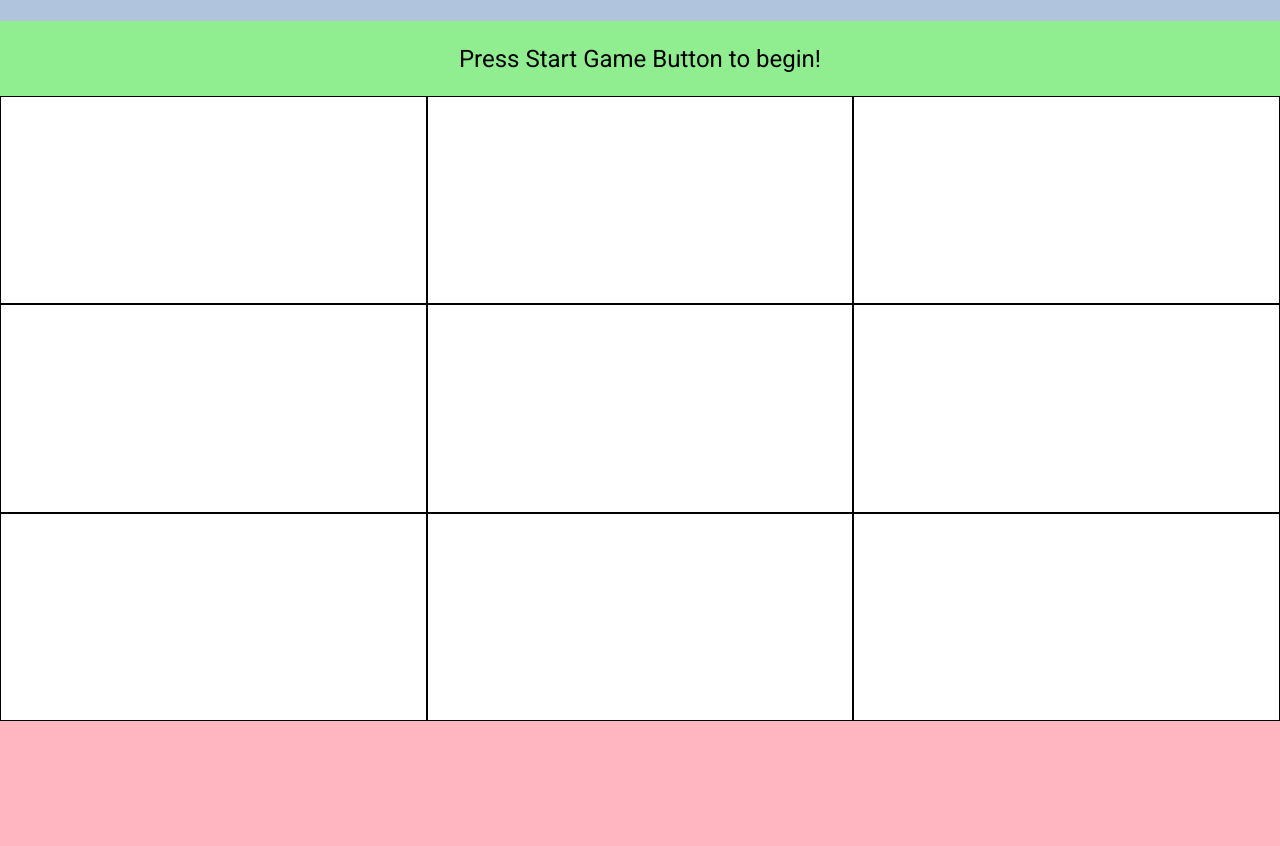
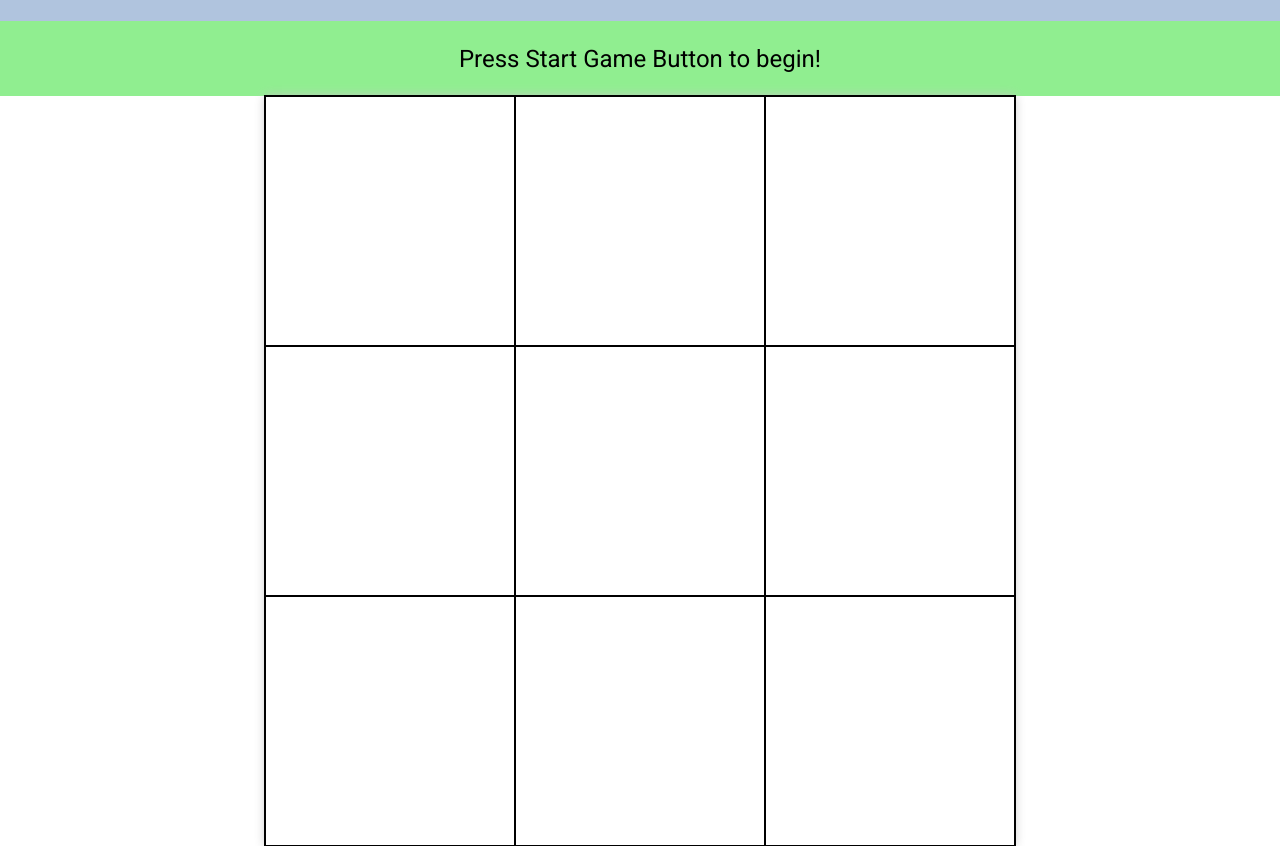
Before and after one commit to rafaelcestti/tic-tac-toe, a plain HTML site: page index.html in a window 1280 px wide. Shown: the part 79-925 px from the top of the page. Before the commit the page ends 800 px from the top, so only its background shows below. Drawn offline with Linux system fonts and the light colour scheme.

Commit message:
Make page prettier

```diff
--- a/index.html
+++ b/index.html
@@ -34,6 +34,7 @@
             <button id="startGameButton">Start Game</button>
         </div>
         <h1 id="currentTurnContainer">Press Start Game Button to begin!</h1>
+        <div id="gameboardContainer">
             <div id="gameboard">
                 <div class="cell" data-row="0" data-column="0"></div>
                 <div class="cell" data-row="0" data-column="1"></div>
@@ -45,5 +46,6 @@
                 <div class="cell" data-row="2" data-column="1"></div>
                 <div class="cell" data-row="2" data-column="2"></div>
             </div>
+        </div>
     </body>
 </html>
--- a/style.css
+++ b/style.css
@@ -10,7 +10,6 @@ body {
         "playerTurn" 75px
         "gameboard" 1fr
         / 1fr;
-    background-color: lightpink;
 }
 
 /* Navbar Styling */
@@ -40,14 +39,19 @@ body {
 }
 
 /* Gameboard and Cell styling */
+#gameboardContainer {
+    display: flex;
+    justify-content: center;
+    align-items: center;
+}
+
 #gameboard {
     grid-area: gameboard;
     display: grid;
-    grid-template:
-        "topLeft topMiddle topRight" 1fr
-        "middleLeft middleCell middleRight" 1fr
-        "bottomLeft bottomMiddle bottomRight" 1fr
-        / 1fr 1fr 1fr;
+    grid-template-columns: repeat(3, 250px);
+    grid-template-rows: repeat(3, 250px);
+    outline: 1px black solid;
+    box-shadow: 0px 0px 10px rgb(199, 199, 199);
 }
 
 .cell {
```
Lines whose indentation alone changed are shown as unchanged.
